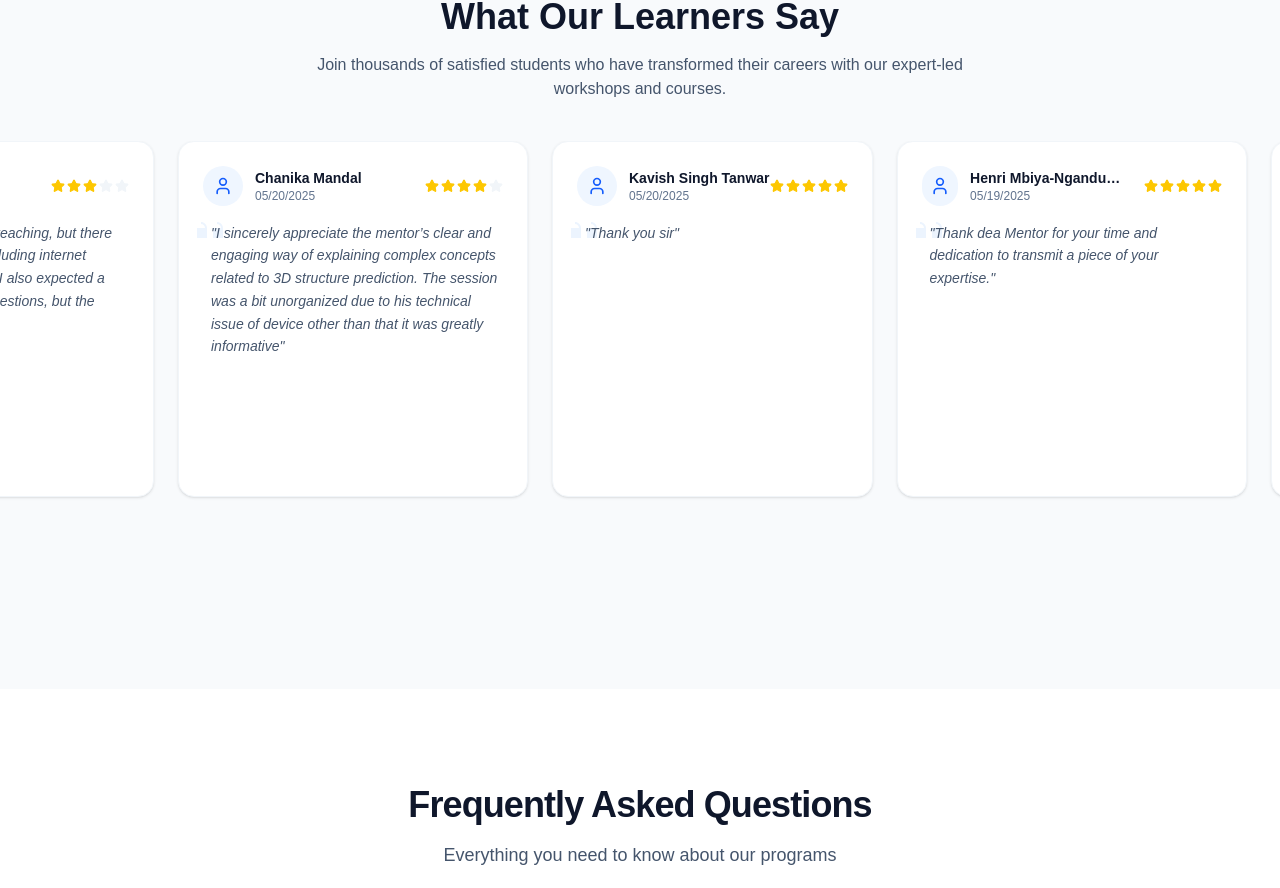
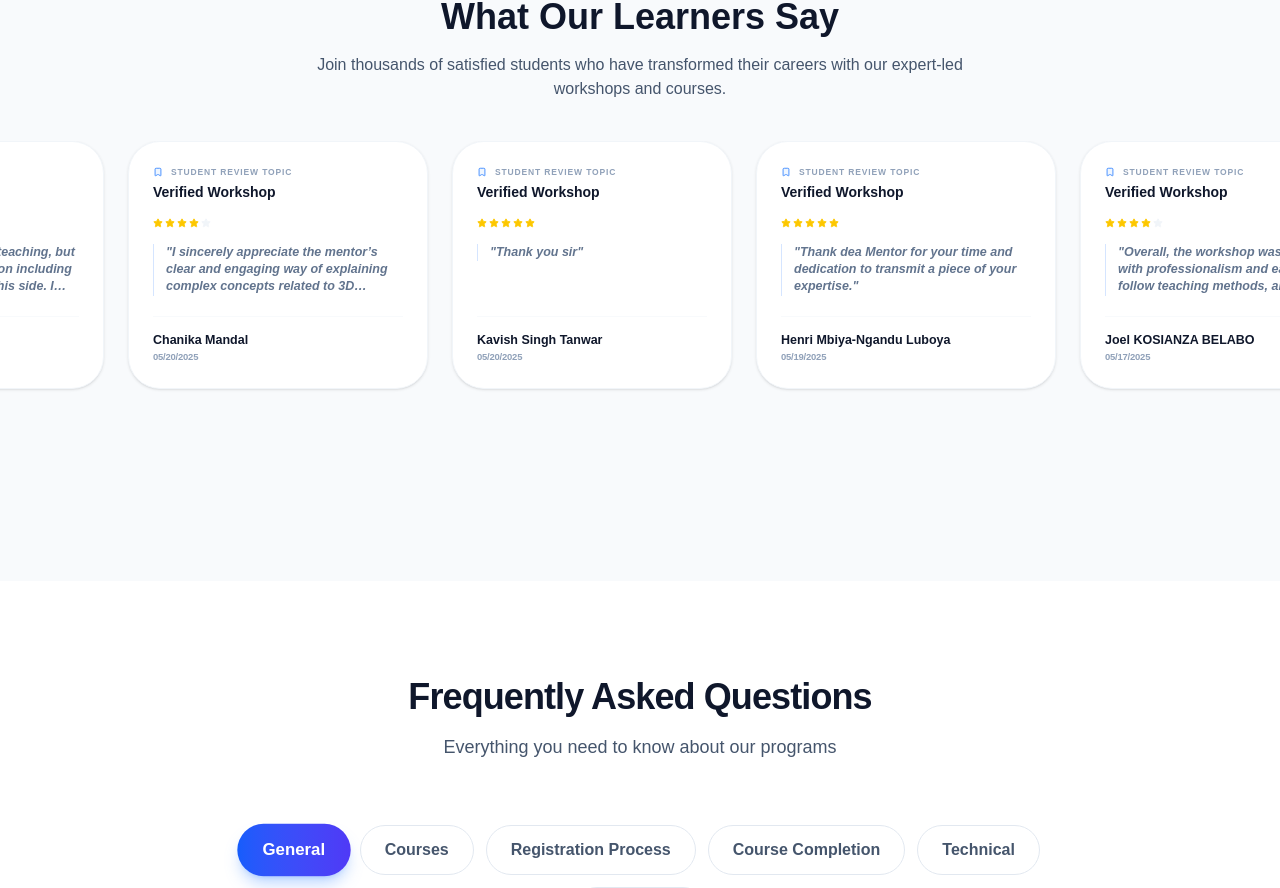
Before and after one commit to celnetamit/Nanoschool-fe, a Next.js app: page / in a window 1280 px wide. Shown: the part 3041-3929 px from the top of the page. Built offline with nearby package versions, Linux system fonts and the light colour scheme; no server answers.

Commit message:
feat: integrate live student feedback from WordPress Formidable API Form 326

```diff
--- a/src/components/DetailView.tsx
+++ b/src/components/DetailView.tsx
@@ -8,6 +8,7 @@ import KeyHighlights from './KeyHighlights';
 import HallOfFameSection from './HallOfFameSection';
 import WorkshopEnrollButton from './payments/WorkshopEnrollButton';
 import Link from 'next/link';
+import { getFeedbacks } from '@/lib/feedback';
 
 // function formatDate(dateString: string) ... (keeping this)
 
@@ -45,6 +46,8 @@ function extractWorkshopDate(content: string): string | undefined {
 
 export default async function DetailView({ params, type }: { params: Promise<{ slug: string }>, type: string }) {
     const { slug } = await params;
+    // Fetch live feedback entries from Formidable Form 326
+    const liveFeedbacks = await getFeedbacks();
     const post = await getPostBySlug(type, slug);
 
     if (!post) {
@@ -558,7 +561,7 @@ export default async function DetailView({ params, type }: { params: Promise<{ s
 
                     {/* Student Success Stories */}
                     <div className="lg:col-span-12">
-                        <TestimonialSlider />
+                        <TestimonialSlider feedbacks={liveFeedbacks} />
                     </div>
                 </div>
             </div>
--- a/src/components/ReviewCard.tsx
+++ b/src/components/ReviewCard.tsx
@@ -1,43 +1,61 @@
-import { Star, User } from 'lucide-react';
+import { Star, Clock, Bookmark } from 'lucide-react';
 
 interface ReviewProps {
     name: string;
     date: string;
+    time?: string;
     comment: string;
+    workshopName?: string;
     rating?: number;
 }
 
-export default function ReviewCard({ name, date, comment, rating = 5 }: ReviewProps) {
+export default function ReviewCard({ name, date, time, comment, workshopName, rating = 5 }: ReviewProps) {
     return (
-        <div className="bg-white rounded-2xl p-6 shadow-sm border border-slate-100 hover:shadow-md transition-shadow h-full flex flex-col">
-            <div className="flex items-center justify-between mb-4">
-                <div className="flex items-center gap-3">
-                    <div className="w-10 h-10 rounded-full bg-blue-50 flex items-center justify-center text-blue-600">
-                        <User size={20} />
+        <div className="bg-white rounded-[2rem] p-6 shadow-sm border border-slate-100 hover:shadow-xl transition-all duration-500 h-full flex flex-col group relative overflow-hidden">
+
+            {/* 1. Topic Name at Top (Using 'name' key from API) */}
+            <div className="mb-4">
+                <div className="flex items-center gap-2 mb-1.5 font-bold text-slate-400">
+                    <Bookmark size={10} className="text-blue-500 fill-blue-50" />
+                    <span className="text-[8.5px] uppercase tracking-[0.1em]">Student Review Topic</span>
                 </div>
-                    <div>
-                        <h4 className="font-semibold text-slate-900 text-sm line-clamp-1">{name}</h4>
-                        <p className="text-xs text-slate-500">{date}</p>
+                <h4 className="text-[14px] font-black text-slate-900 leading-tight group-hover:text-blue-600 transition-colors line-clamp-1">
+                    {workshopName || 'NanoSchool Academic Program'}
+                </h4>
             </div>
-                </div>
-                <div className="flex gap-0.5">
+
+            {/* 2. Rating */}
+            <div className="flex gap-0.5 mb-4">
                 {[...Array(5)].map((_, i) => (
                     <Star
                         key={i}
-                            size={14}
+                        size={10}
                         className={`${i < rating ? 'fill-yellow-400 text-yellow-400' : 'fill-slate-100 text-slate-100'}`}
                     />
                 ))}
             </div>
+
+            {/* 3. The Feedback Message (Compressed) */}
+            <div className="flex-grow mb-5 relative">
+                <p className="text-[12.5px] font-bold text-slate-500 leading-snug italic border-l border-blue-500/20 pl-3 line-clamp-3">
+                    &quot;{comment}&quot;
+                </p>
             </div>
 
-            <div className="relative flex-grow">
-                <svg className="absolute -top-2 -left-2 w-8 h-8 text-blue-100 opacity-50 transform -scale-x-100" fill="currentColor" viewBox="0 0 32 32">
-                    <path d="M10 8c-3.3 0-6 2.7-6 6v10h10V14H6c0-2.2 1.8-4 4-4V8zm16 0c-3.3 0-6 2.7-6 6v10h10V14h-8c0-2.2 1.8-4 4-4V8z" />
-                </svg>
-                <p className="text-slate-600 text-sm leading-relaxed italic relative z-10 pl-2">
-                    &quot;{comment}&quot;
-                </p>
+            {/* 4. Verified Attribution Footer (Compact) */}
+            <div className="mt-auto pt-4 border-t border-slate-50">
+                <div className="flex flex-col gap-0.5">
+                    <span className="text-[12.5px] font-black text-slate-900 leading-tight">{name}</span>
+                    <div className="flex items-center gap-1.5 text-[9.5px] font-bold text-slate-400 uppercase tracking-tight">
+                        <span>{date}</span>
+                        {time && (
+                            <span className="flex items-center gap-1 text-slate-400/60 lowercase">
+                                <Clock size={8} />
+                                {time}
+                            </span>
+                        )}
+                    </div>
+                </div>
             </div>
         </div>
     );
--- a/src/components/TestimonialSlider.tsx
+++ b/src/components/TestimonialSlider.tsx
@@ -3,8 +3,14 @@
 import { useState, useEffect, useRef } from 'react';
 import ReviewCard from './ReviewCard';
 import reviewsData from '@/data/reviews.json';
+import { FeedbackData } from '@/lib/feedback';
 
-export default function TestimonialSlider() {
+interface TestimonialSliderProps {
+    feedbacks?: FeedbackData[];
+}
+
+export default function TestimonialSlider({ feedbacks }: TestimonialSliderProps) {
+    const displayFeedbacks = feedbacks && feedbacks.length > 0 ? feedbacks : reviewsData;
     const [scrolled, setScrolled] = useState(false);
     const scrollRef = useRef<HTMLDivElement>(null);
 
@@ -46,13 +52,15 @@ export default function TestimonialSlider() {
                 style={{ scrollBehavior: 'auto' }}
             >
                 {/* Duplicate arrays for infinite scroll effect */}
-                {[...reviewsData, ...reviewsData].map((review, index) => (
-                    <div key={index} className="min-w-[300px] max-w-[350px] flex-shrink-0">
+                {[...displayFeedbacks, ...displayFeedbacks].map((review, index) => (
+                    <div key={index} className="min-w-[280px] max-w-[300px] flex-shrink-0">
                         <ReviewCard
                             name={review.name}
                             date={review.date}
+                            time={'time' in review ? review.time as string : undefined}
                             comment={review.comment}
                             rating={review.rating}
+                            workshopName={'workshopName' in review ? review.workshopName as string : 'Verified Workshop'}
                         />
                     </div>
                 ))}
--- /dev/null
+++ b/src/lib/feedback.ts
@@ -0,0 +1,96 @@
+/**
+ * Feedback Service
+ * Fetches real student feedback from the WordPress Formidable API (Form 326)
+ */
+
+export interface FeedbackData {
+  name: string;
+  comment: string;
+  rating: number;
+  date: string;
+  time: string;
+  workshopName: string;
+}
+
+export async function getFeedbacks(): Promise<FeedbackData[]> {
+  const url = process.env.USER_FEEDBACK_API;
+  const user = process.env.WP_USER;
+  const pass = process.env.WP_PASSWORD;
+
+  if (!url || !user || !pass) {
+    console.warn('Missing Feedback API Environment Variables');
+    return [];
+  }
+
+  try {
+    const authString = Buffer.from(`${user}:${pass}`).toString('base64');
+
+    // Fetch a healthy sample (e.g. 100 entries) from the feedback form
+    const fetchUrl = `${url}&page_size=100`;
+
+    const response = await fetch(fetchUrl, {
+      next: { revalidate: 86400 }, // Cache for 24 hours
+      headers: {
+        'Authorization': `Basic ${authString}`,
+        'Content-Type': 'application/json',
+      },
+    });
+
+    if (!response.ok) {
+      console.error('Failed to fetch feedback entries', response.statusText);
+      return [];
+    }
+
+    const data = await response.json();
+    const entriesArray = Object.values(data);
+
+    const feedbacks: FeedbackData[] = entriesArray
+      .map((entry: any) => {
+        const meta = entry.meta || {};
+        const comment = meta.anl9l || meta.qci7w || '';
+        const rawRating = parseInt(meta['504mx']) || 4; // Default to 4 if missing
+
+        // Normalize 4-point scale to 5-star UI (multiplied by 1.25)
+        const normalizedRating = Math.min(5, Math.ceil(rawRating * 1.25));
+
+        // Format date and time
+        const rawCreatedAt = entry.created_at || '';
+        const [rawDate, rawTime] = rawCreatedAt.split(' ');
+
+        const dateParts = rawDate.split('-');
+        const formattedDate = dateParts.length === 3 ? `${dateParts[1]}/${dateParts[2]}/${dateParts[0]}` : rawDate;
+
+        // Use top-level 'name' key for workshop title
+        const rawWorkshop = entry.name || 'Global Workshop';
+        const cleanWorkshop = rawWorkshop.split(',')[0].trim();
+
+        // Format Time to 12h (e.g. 8:33 pm)
+        let formattedTime = '';
+        if (rawTime) {
+          const [hours, minutes] = rawTime.split(':');
+          const h = parseInt(hours);
+          const ampm = h >= 12 ? 'pm' : 'am';
+          const h12 = h % 12 || 12;
+          formattedTime = `${h12}:${minutes} ${ampm}`;
+        }
+
+        return {
+          name: meta.m8t22 || 'Student',
+          comment: meta.qci7w || meta.anl9l || '',
+          rating: parseInt(meta['51af9']) || 5, // Using 51af9 as specified in example
+          date: formattedDate,
+          time: formattedTime,
+          workshopName: cleanWorkshop,
+        };
+      })
+      // Quality Filter: Remove very short feedbacks (<10 chars)
+      .filter(f => f.comment.length >= 10 && f.name !== 'Student')
+      // Freshness: Sort by recent date
+      .sort((a, b) => new Date(b.date).getTime() - new Date(a.date).getTime());
+
+    return feedbacks;
+  } catch (error) {
+    console.error('Error fetching feedbacks:', error);
+    return [];
+  }
+}
```
Lines whose indentation alone changed are shown as unchanged.
